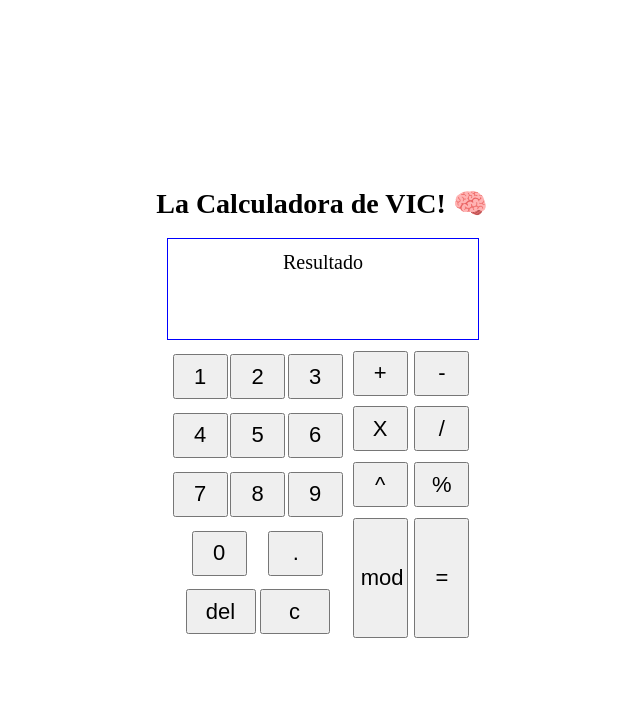
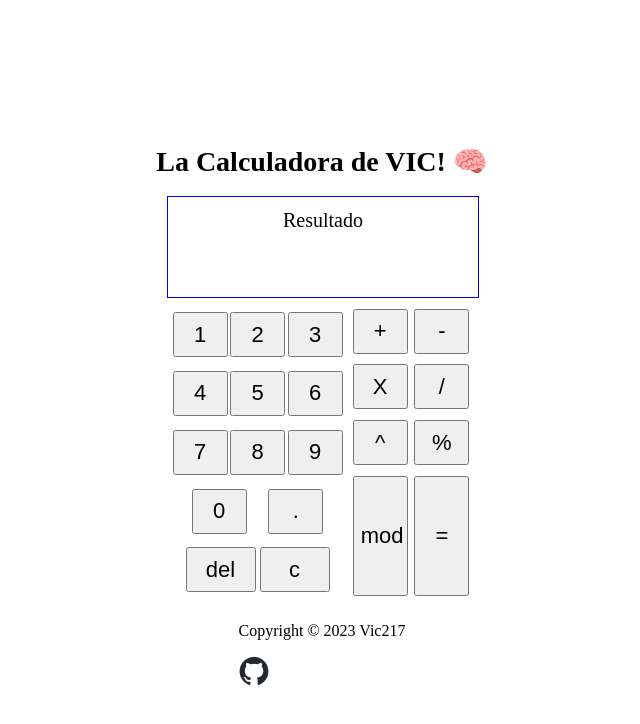
Before and after one commit to Vic217/calculadora, a plain HTML site: page index.html in a window 1280 px wide. Shown: the whole page, without its empty margins (318-958 px from the left). Drawn offline with Linux system fonts and the light colour scheme.

Commit message:
Agrega footer

```diff
--- a/index.html
+++ b/index.html
@@ -45,5 +45,9 @@
                 </div>
             </div>
         </div>
+        <footer>
+            <p> Copyright © 2023 Vic217</p>
+            <a href="https://github.com/Vic217?tab=repositories" alt="Repositorios de github"><img src="/imagenes/github-mark.png" width="30px"></a>
+        </footer>
     </body>
 </html>
```
